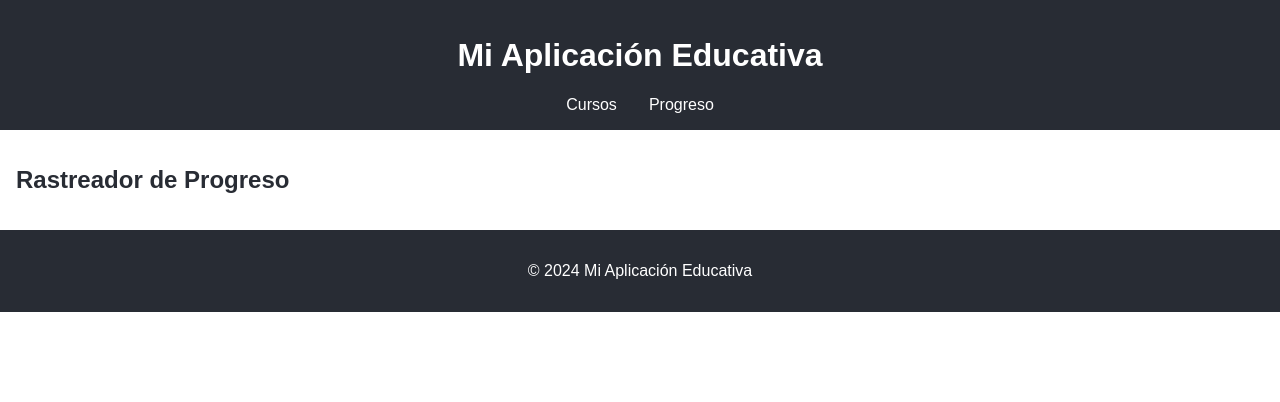
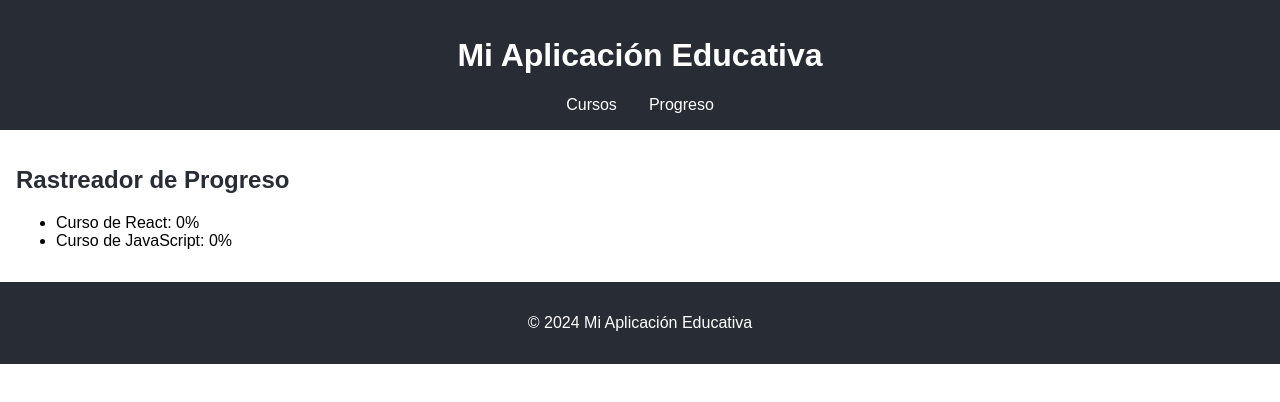
Before and after one commit to Juan-MarinC/Proyecto-DWEB, a React (Vite) app: page /progreso in a window 1280 px wide. Shown: the top 402 px of the page. Built offline with nearby package versions, Linux system fonts and the light colour scheme.

Commit message:
UpdateRastreo

```diff
--- a/src/componentes/RastreadorDeProgreso.jsx
+++ b/src/componentes/RastreadorDeProgreso.jsx
@@ -1,10 +1,21 @@
-import React from 'react';
+import React, { useContext } from 'react';
+import { ContextoDeCursos } from '../Contextos/ContextoDeCursos';
 
-const RastreadorDeProgreso = () => (
-  <div>
-    <h2>Rastreador de Progreso</h2>
-    {/* Implementar funcionalidad de rastreo de progreso */}
-  </div>
-);
+const RastreadorDeProgreso = () => {
+  const { cursos } = useContext(ContextoDeCursos);
+
+  return (
+    <div>
+      <h2>Rastreador de Progreso</h2>
+      <ul>
+        {cursos.map(curso => (
+          <li key={curso.id}>
+            {curso.titulo}: {curso.progreso}%
+          </li>
+        ))}
+      </ul>
+    </div>
+  );
+};
 
 export default RastreadorDeProgreso;
```
